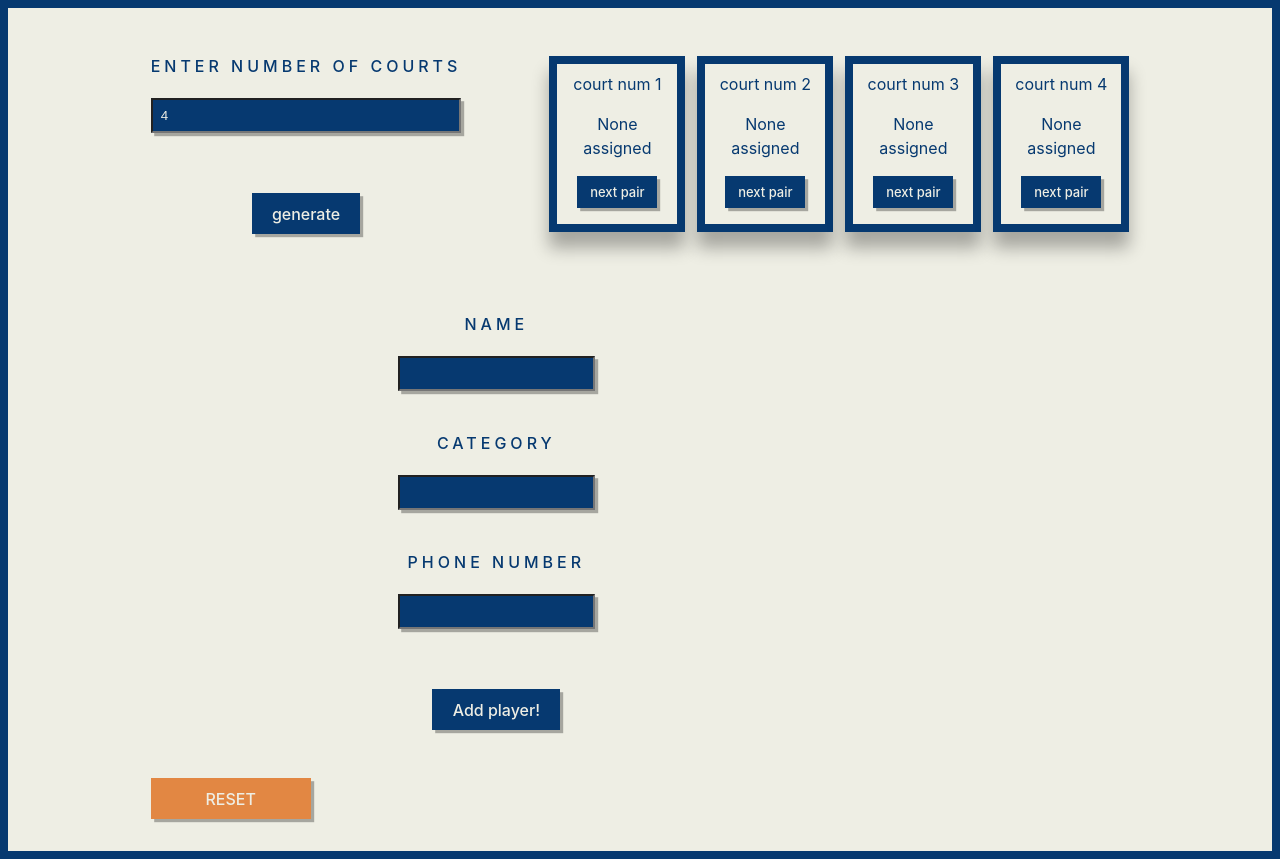
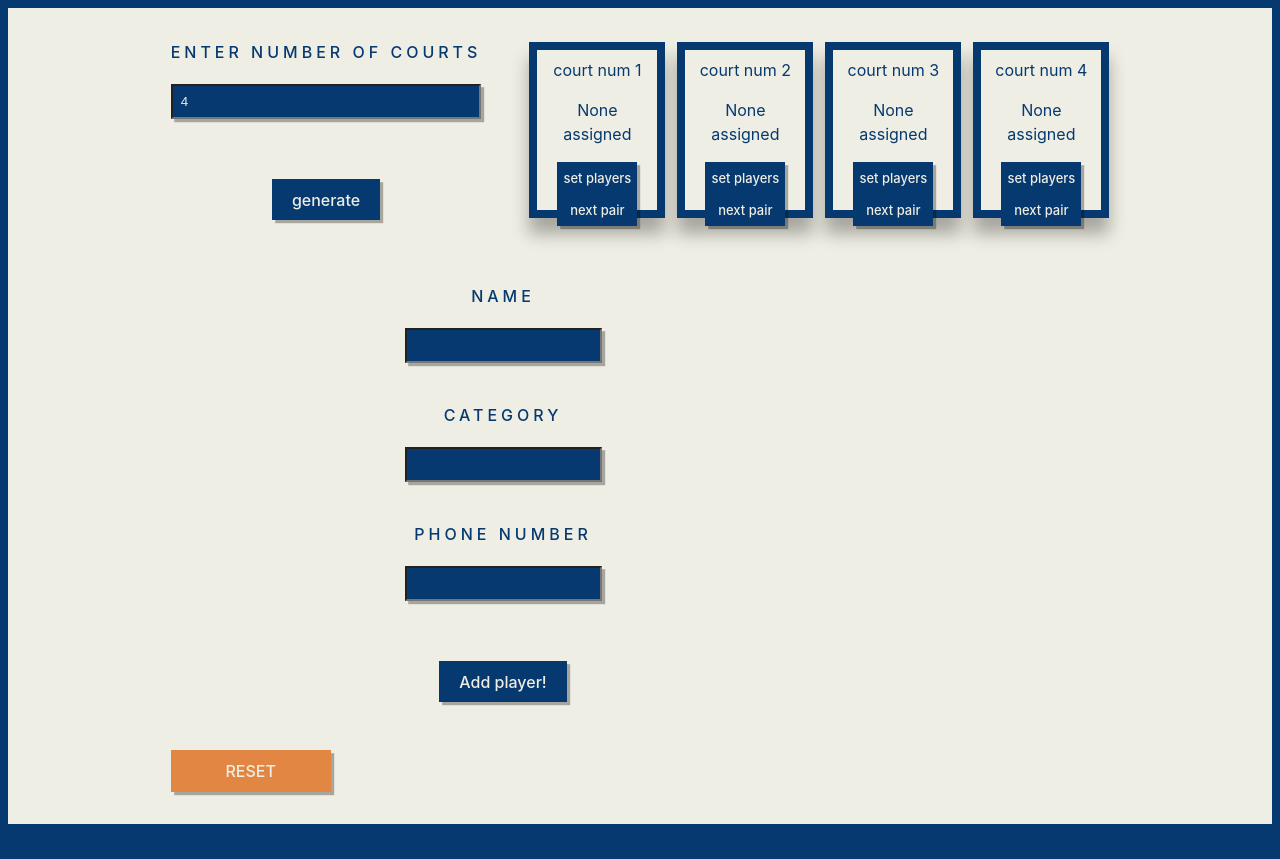
Before and after one commit to verrakav/queue_processor, a React (Vite) app in the folder front/: page / in a window 1280 px wide. After the commit the page ends 832 px from the top, so only its background shows below. Built offline with nearby package versions, Linux system fonts and the light colour scheme.

Commit message:
can set queues for courts - basic
clanky

```diff
--- a/front/src/App.jsx
+++ b/front/src/App.jsx
@@ -1,7 +1,7 @@
-// import playersMale from "../dummies/dummy1";
 import "./App.css";
 import {useState} from "react";
 import {PlayersProvider, usePlayers} from "./Context/Players";
+import playersMale from "../dummies/dummy1";
 
 export default function App() {
   // NOTE 4 for dev | manages the number of courts
@@ -9,13 +9,6 @@ export default function App() {
   // NOTE true for dev | manages the initial court render (supposed to be used once)
   const [showCourts, setShowCourts] = useState(true);
 
-  // function getPairs(playersArr) {
-  //   const pairedPlayers = playersArr.reduce((acc, cur, idx) => {
-  //     if (idx % 2 === 0) acc.push([cur]);
-  //     else acc[acc.length - 1].push(cur);
-  //   }, []);
-  //   return pairedPlayers;
-  // }
   const handleReset = () => {
     setNumber(0);
     setShowCourts(false);
@@ -24,7 +17,7 @@ export default function App() {
   return (
     <PlayersProvider>
       <div className="container">
-        <CourtSetup
+        <CourtForm
           number={number}
           setNumber={setNumber}
           showCourts={showCourts}
@@ -41,7 +34,7 @@ export default function App() {
   );
 }
 
-function CourtSetup({number, setNumber, showCourts, setShowCourts}) {
+function CourtForm({number, setNumber, showCourts, setShowCourts}) {
   const handleSubmit = e => {
     e.preventDefault();
   };
@@ -63,35 +56,83 @@ function CourtSetup({number, setNumber, showCourts, setShowCourts}) {
   );
 }
 
-function Courts({number, showCourts, players}) {
-  //need a state to track which court is selected
-  const [selectedCourt, setSelectedCourt] = useState();
+function Courts({number, showCourts}) {
+  const [selectedCourt, setSelectedCourt] = useState(null);
+  const [queues, setQueues] = useState(Array(number).fill([]));
+  // const [queueNumber, setQueueNumber] = useState(null);
+  // const [queueContent, setQueueContent] = useState([]);
+  /*a queue is an arr of obj:
+  [
+    {queueNumber: 1, queueContent: [{name: 'Jo'...}, {name: 'Mike'}]},
+    {queueNumber: 2, queueContent: [{name: 'Phil'}, {name: 'Bart'}]}
+  ]
 
+    // const handleXperiment = el => {
+    //   setQueue(prevQueue => [...prevQueue, {queueNumber: el, queueContent: "hi"}]);
+    // };
+  */
+  // const handleQueueNumber = idx => {
+  //   setQueueNumber(idx);
+  // };
+  // const handleQueueContent = queueNumber => {
+  //   setQueueContent(prev => [...prev, players]);
+  // };
+  // accessing players context
+  // const {players} = usePlayers();
+  const players = playersMale;
+
+  // NOTE:
+  const handleAssignPlayers = idx => {
+    setQueues(prev => {
+      const upadtedQueues = [...prev];
+      const newPair = players.slice(idx, idx + 2);
+      upadtedQueues[idx] = [...upadtedQueues[idx], ...newPair];
+      return upadtedQueues;
+    });
+  };
+  const handleNextPair = idx => {
+    setQueues(prev => {
+      const updatedQueues = [...prev];
+      updatedQueues[idx].shift();
+      players.shift();
+      return updatedQueues;
+    });
+  };
   // generates arr to render courts
   const myArray = Array.from({length: number}, (_, idx) => idx + 1);
 
   return (
     <>
       {showCourts && number > 0 && (
-        <ul className="courts">
+        <div className="courts">
           {myArray.map((el, idx) => {
             return (
-              <li className="place-item" key={idx}>
+              <Court className={"place-item"} key={idx}>
                 court num {el}
-                <p>{selectedCourt === idx ? players : "None assigned"}</p>
+                <p>
+                  {queues[idx] && queues[idx].length > 0
+                    ? queues[idx].map(player => player.name).join(", ")
+                    : "None assigned"}
+                </p>
                 <Button
                   idx={idx}
                   onClick={() => {
-                    if (selectedCourt) setSelectedCourt(idx);
-                    else setSelectedCourt(idx);
+                    setSelectedCourt(idx);
+                    handleAssignPlayers(idx);
                   }}
+                  className="btn-next">
+                  set players
+                </Button>
+                <Button
+                  idx={idx}
+                  onClick={() => handleNextPair(idx)}
                   className="btn-next">
                   next pair
                 </Button>
-              </li>
+              </Court>
             );
           })}
-        </ul>
+        </div>
       )}
       {/* useEffect to show it correctly? */}
       {/* {number <= 0 && <ErrorMessage />} */}
@@ -100,7 +141,7 @@ function Courts({number, showCourts, players}) {
 }
 
 function PlayersContainer() {
-  //keeps track of players yet to play
+  //keeps track of all players yet to play
   const {players, dispatch} = usePlayers();
   const [player, setPlayer] = useState({
     name: "",
@@ -116,7 +157,6 @@ function PlayersContainer() {
     e.preventDefault();
     dispatch({type: "ADD_PLAYER", payload: player});
     setPlayer({name: "", category: "", phoneNumber: ""});
-    // console.log(players);
   };
 
   return (
@@ -177,3 +217,6 @@ function Button({children, className, onClick}) {
 function ErrorMessage() {
   return <span className="error-msg">Opps, did you enter a number?</span>;
 }
+function Court({children, className}) {
+  return <div className={className}>{children}</div>;
+}
```
